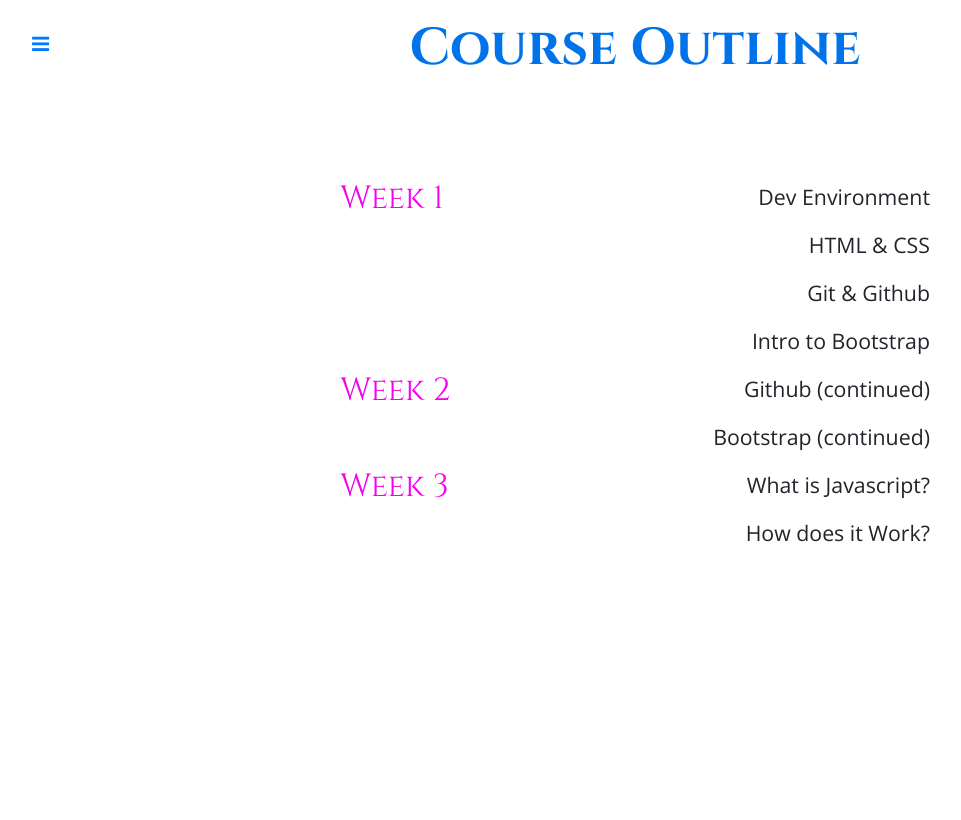
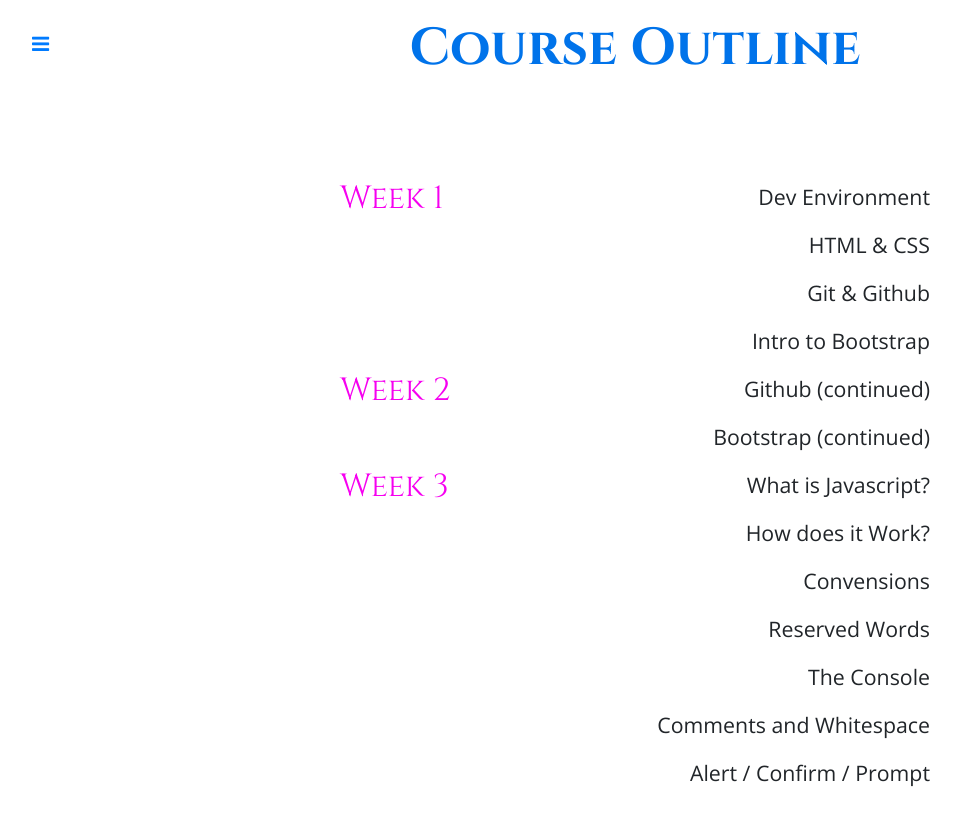
Before and after one commit to GeekwiseWTT/geekwiseWTT.github.io, a website: page index.html in a window 1280 px wide. Shown: the whole page, without its empty margins (5-966 px from the left). Drawn offline with nearby package versions, Linux system fonts and the light colour scheme.

Commit message:
add week3 link to index nav and week3subjects

```diff
--- a/index.html
+++ b/index.html
@@ -40,10 +40,10 @@
                 <li>
                     <a href="week2.html">Week 2</a>
                 </li>
+                <li>
+                    <a href="week3.html">Week 3</a>
+                </li>
                 <!-- <li>
-                    <a href="#">Week 3</a>
-                </li>
-                <li>
                     <a href="#">Week 4</a>
                 </li>
                 <li>
@@ -99,6 +99,11 @@
                   <div class="col-6">
                     <p class="text-right">What is Javascript?</p>
                     <p class="text-right">How does it Work?</p>
+                    <p class="text-right">Convensions</p>
+                    <p class="text-right">Reserved Words</p>
+                    <p class="text-right">The Console</p>
+                    <p class="text-right">Comments and Whitespace</p>
+                    <p class="text-right">Alert / Confirm / Prompt</p>
                   </div>
                 </div>
               </div>
```
